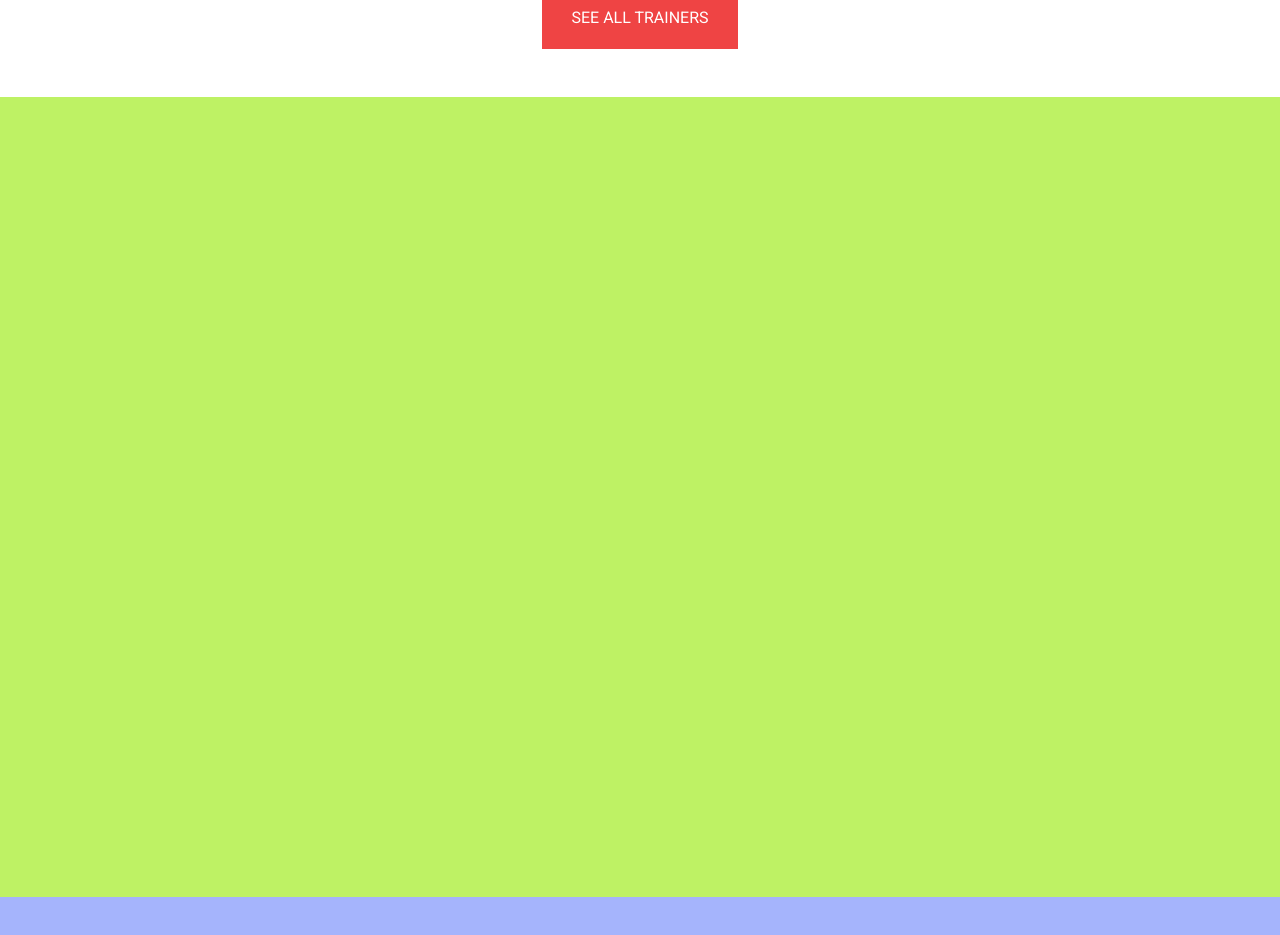
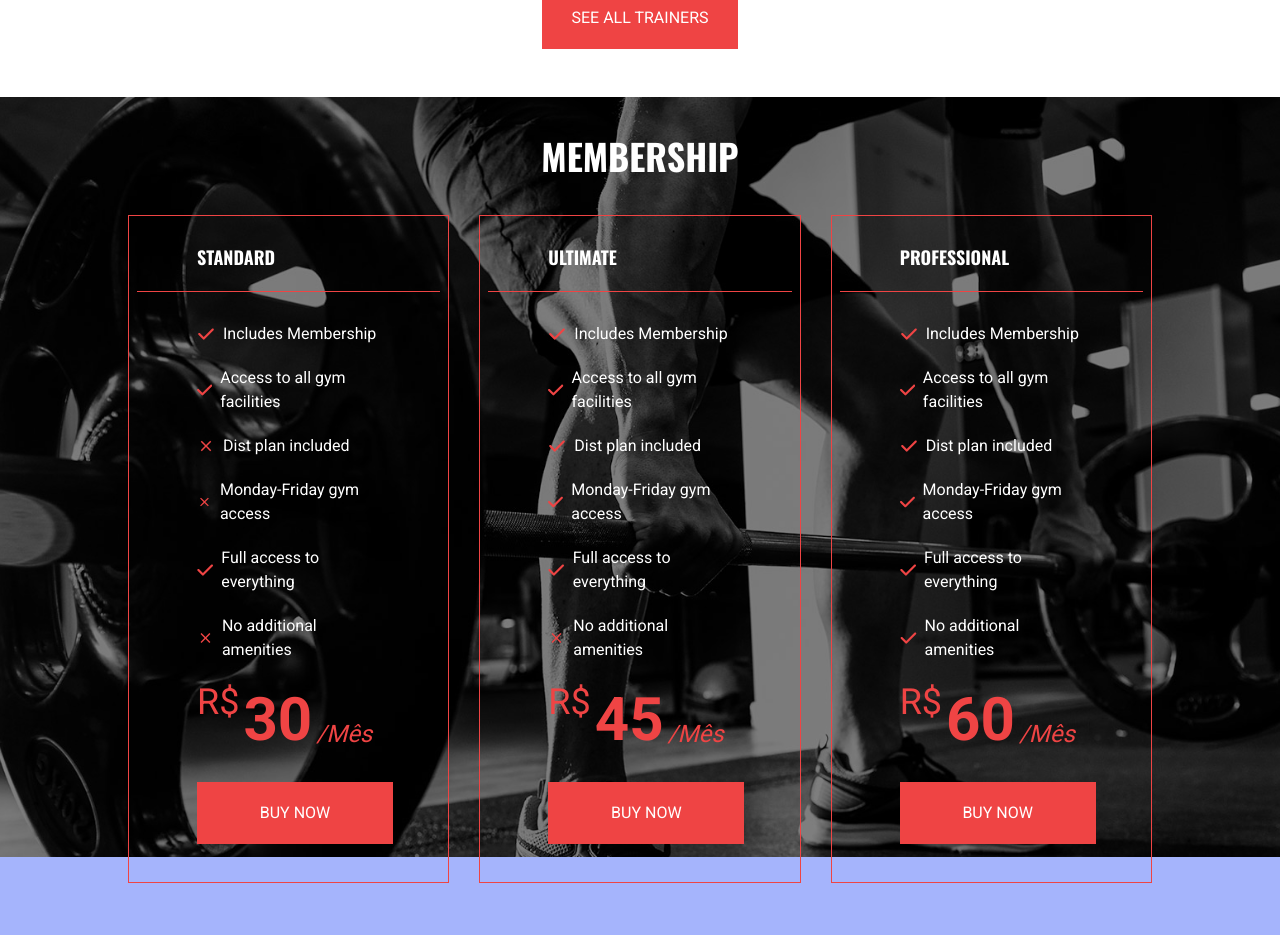
Before and after one commit to WerbethAraujo/web-gym, a Next.js app: page / in a window 1280 px wide. Shown: the part 4460-5395 px from the top of the page. Built offline with nearby package versions, Linux system fonts and the light colour scheme.

Commit message:
feat: section membership done

```diff
--- a/components/membership.tsx
+++ b/components/membership.tsx
@@ -1,5 +1,40 @@
+"use client";
+
+import { motion } from "framer-motion";
+import { fadeIn } from "@/lib/variants";
+import MembershipSlider from "./membershipSlider";
+
 const Membership = () => {
-  return <section className="h-screen bg-lime-300" id="prices"></section>;
+  return (
+    <motion.section
+      variants={fadeIn("up", 0.2)}
+      initial="hidden"
+      whileInView={"show"}
+      viewport={{ once: false, amount: 0.2 }}
+      className="py-8 xl:py-0 lg:h-[95vh] bg-membership bg-cover bg-center relative before:w-full before:h-full before:bg-black/50 before:absolute before:top-0 before:z-10"
+      id="prices"
+    >
+      <div className="container mx-auto px-0 text-white h-full flex flex-col xl:pt-24 relative z-20 ">
+        <motion.h2
+          variants={fadeIn("up", 0.4)}
+          initial="hidden"
+          whileInView={"show"}
+          viewport={{ once: false, amount: 0.2 }}
+          className="h2 text-white mb-8 text-center"
+        >
+          Membership
+        </motion.h2>
+        <motion.div
+          variants={fadeIn("up", 0.6)}
+          initial="hidden"
+          whileInView={"show"}
+          viewport={{ once: false, amount: 0.2 }}
+        >
+          <MembershipSlider />
+        </motion.div>
+      </div>
+    </motion.section>
+  );
 };
 
 export default Membership;
--- /dev/null
+++ b/components/membershipSlider.tsx
@@ -0,0 +1,162 @@
+"use client";
+
+import Image from "next/image";
+import { MdClose } from "react-icons/md";
+import { FaCheck } from "react-icons/fa6";
+
+import CustomButton from "./customButton";
+
+import { Swiper, SwiperSlide } from "swiper/react";
+
+import { Pagination } from "swiper/modules";
+
+import "swiper/css";
+
+const membershipData = [
+  {
+    title: "Standard",
+    price: "30",
+    benefits: [
+      {
+        icon: FaCheck,
+        text: "Includes Membership",
+      },
+      {
+        icon: FaCheck,
+        text: "Access to all gym facilities",
+      },
+      {
+        icon: MdClose,
+        text: "Dist plan included",
+      },
+      {
+        icon: MdClose,
+        text: "Monday-Friday gym access",
+      },
+      {
+        icon: FaCheck,
+        text: "Full access to everything",
+      },
+      {
+        icon: MdClose,
+        text: "No additional amenities",
+      },
+    ],
+  },
+  {
+    title: "Ultimate",
+    price: "45",
+    benefits: [
+      {
+        icon: FaCheck,
+        text: "Includes Membership",
+      },
+      {
+        icon: FaCheck,
+        text: "Access to all gym facilities",
+      },
+      {
+        icon: FaCheck,
+        text: "Dist plan included",
+      },
+      {
+        icon: FaCheck,
+        text: "Monday-Friday gym access",
+      },
+      {
+        icon: FaCheck,
+        text: "Full access to everything",
+      },
+      {
+        icon: MdClose,
+        text: "No additional amenities",
+      },
+    ],
+  },
+  {
+    title: "Professional",
+    price: "60",
+    benefits: [
+      {
+        icon: FaCheck,
+        text: "Includes Membership",
+      },
+      {
+        icon: FaCheck,
+        text: "Access to all gym facilities",
+      },
+      {
+        icon: FaCheck,
+        text: "Dist plan included",
+      },
+      {
+        icon: FaCheck,
+        text: "Monday-Friday gym access",
+      },
+      {
+        icon: FaCheck,
+        text: "Full access to everything",
+      },
+      {
+        icon: FaCheck,
+        text: "No additional amenities",
+      },
+    ],
+  },
+];
+
+const MembershipSlider = () => {
+  return (
+    <Swiper
+      slidesPerView={1}
+      modules={[Pagination]}
+      pagination={{ clickable: true }}
+      breakpoints={{
+        768: {
+          slidesPerView: 2,
+          spaceBetween: 30,
+        },
+        1024: {
+          slidesPerView: 3,
+          spaceBetween: 30,
+        },
+      }}
+      className="min-h-[680px]"
+    >
+      {membershipData.map((item, index) => {
+        return (
+          <SwiperSlide key={index}>
+            <div className="border border-red-500 hover:bg-primary-300/80 transition-all duration-300 w-full max-w-sm xl:max-w-none mx-auto p-2">
+              <div className="py-5 px-[60px] border-b border-red-500">
+                <h4 className="h4">{item.title}</h4>
+              </div>
+              <div className="py-[30px] px-[60px]">
+                <ul className="flex flex-col gap-5 mb-7">
+                  {item.benefits.map((benefit, index) => {
+                    return (
+                      <li key={index} className="flex items-center gap-2">
+                        <benefit.icon className="text-red-500 text-lg" />
+                        {benefit.text}
+                      </li>
+                    );
+                  })}
+                </ul>
+                <p className="flex gap-1 text-red-500 items-center mb-8">
+                  <sup className="text-4xl">R$</sup>
+                  <strong className="text-6xl">{item.price}</strong>
+                  <em className="self-end text-2xl">/Mês</em>
+                </p>
+                <CustomButton
+                  containerStyles="w-[196px] h-[62px]"
+                  text="Buy now"
+                />
+              </div>
+            </div>
+          </SwiperSlide>
+        );
+      })}
+    </Swiper>
+  );
+};
+
+export default MembershipSlider;
--- a/tailwind.config.ts
+++ b/tailwind.config.ts
@@ -24,7 +24,7 @@
     },
     backgroundImage: {
       hero: "url(/assets/img/hero/bg.png)",
-      membership: "url(/assets/img/menmbership/bg.png)",
+      membership: "url(/assets/img/membership/bg.jpg)",
     },
     extend: {
       colors: {
```
